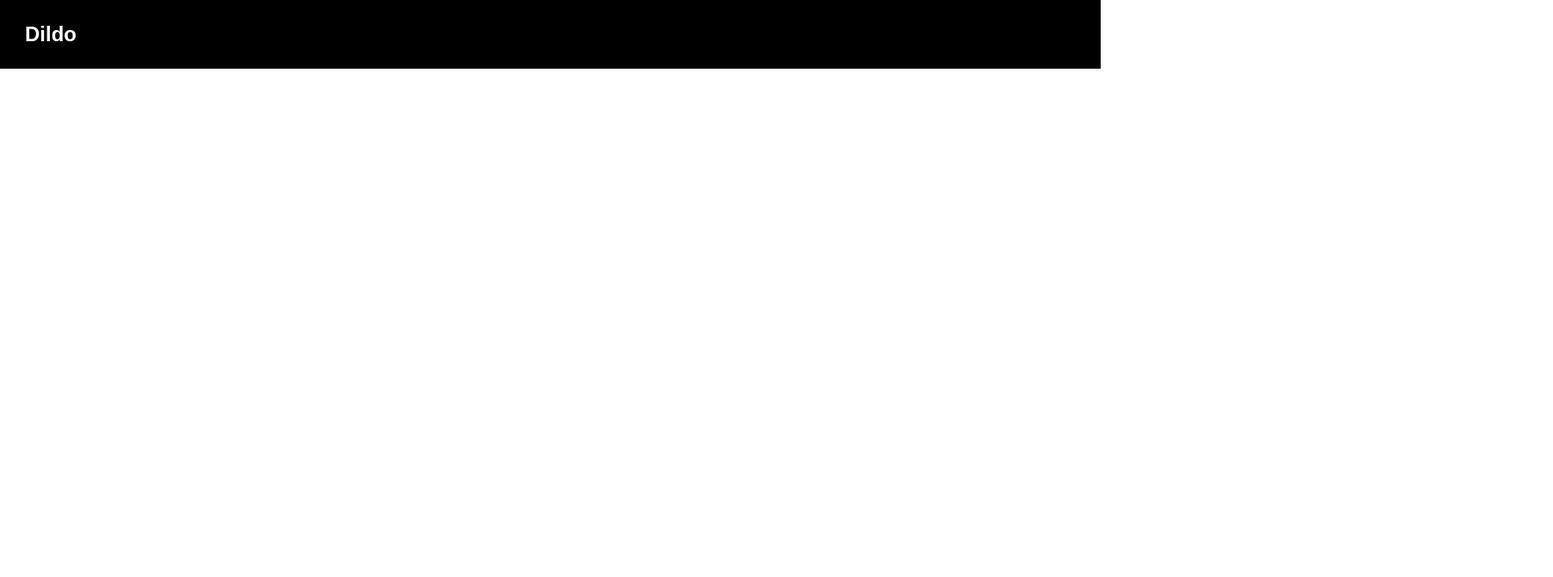
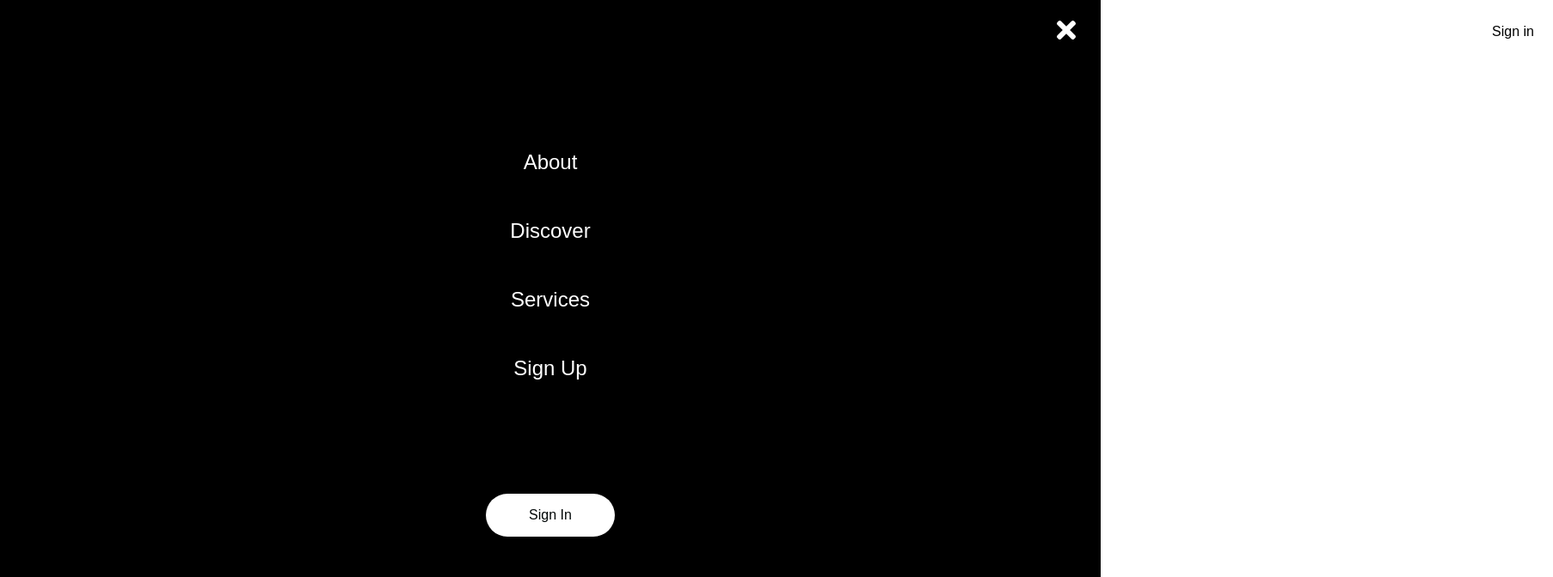
Before and after one commit to coole7801/THE-Dildo-Web-Store, a React (Create React App) app: page / in a window 1280 px wide. Shown: the top 672 px of the page at 86% size, 1806 px wide, since content can reach past the window. Built offline with nearby package versions, Linux system fonts and the light colour scheme.

Commit message:
Almost done with Burger
Opens and Closes

```diff
--- a/src/App.js
+++ b/src/App.js
@@ -2,11 +2,13 @@ import React from 'react';
 import './App.css';
 import Navbar from './components/Navbar';
 import { BrowserRouter as Router } from 'react-router-dom'
+import Sidebar from './components/Sidebar';
+import Home from './pages';
 
 function App() {
   return (
     <Router>
-      <Navbar />
+      <Home />
     </Router>
   );
 }
--- a/src/components/Navbar/Navbarelements.js
+++ b/src/components/Navbar/Navbarelement.js
@@ -42,18 +42,14 @@ export const NavLogo = styled(LinkR)`
 `;
 
 export const MobileIcon = styled.div`
-    display: none;
-
-    @media screen and(max-width: 768px) {
         display: block;
-        postion: absolute;
+        position: absolute;
         top: 0;
         right: 0;
         transform: translate(-100%, 60%);
         font-size: 1.8rem;
         cursor: pointer;
         color: #fff;
-    }
 `;
 
 export const NavMenue = styled.ul`
@@ -63,9 +59,7 @@ export const NavMenue = styled.ul`
     text-align: center;
     margin-right: -600px;
 
-    @media screen and (max-width: 768px) {
-        diplsay: none;
-    }
+        displsay: none;
 `;
 
 export const NavItem = styled.li`
@@ -82,6 +76,33 @@ export const NavLinks = styled(LinkS)`
     cursor: pointer;
 
     &.active {
-        border-bottom: 3px solid #white;
+        border-bottom: 3px solid white;
     }
 `;
+
+export const NavBtn = styled.nav`
+    display: flex;
+    align-items: center;
+    margin-right: -730px;
+    height: 93%;
+`;
+
+export const NavBtnLink = styled(LinkR)`
+    border-radius: 50px;
+    background: white;
+    white-space: nowrap;
+    padding: 10px 22px;
+    color: black;
+    font-size: 16px;
+    outline: none;
+    border: none;
+    cursor: pointer;
+    transition: all 0.2s ease-in-out;
+    text-decoration: none;
+
+    &:hover {
+        transition: all 0.2s ease-in-out;
+        background: white;
+        color: red;
+    }
+`;
--- a/src/components/Navbar/index.js
+++ b/src/components/Navbar/index.js
@@ -1,21 +1,33 @@
 import React from 'react'
 import { FaBars } from 'react-icons/fa'
-import { Nav, NavbarContainer, NavLogo, MobileIcon, NavMenue, NavItem, NavLinks } from './Navbarelements';
+import { Nav, NavbarContainer, NavLogo, MobileIcon, NavMenue, NavItem, NavLinks, NavBtn, NavBtnLink } from './Navbarelement';
 
-const Navbar = () => {
+const Navbar = ({ toggle }) => {
   return (
     <>
         <Nav>
             <NavbarContainer>
-              <NavLogo to="/">Dildo</NavLogo>
-              <MobileIcon>
+              <NavLogo to="/">Dildo Inc</NavLogo>
+              <MobileIcon onClick={toggle}>
                 <FaBars />
               </MobileIcon>
               <NavMenue>
                 <NavItem>
                   <NavLinks to='about'>About</NavLinks>
                 </NavItem>
+                <NavItem>
+                  <NavLinks to='discover'>Discover</NavLinks>
+                </NavItem>
+                <NavItem>
+                  <NavLinks to='services'>Services</NavLinks>
+                </NavItem>
+                <NavItem>
+                  <NavLinks to='signup'>Sign Up</NavLinks>
+                </NavItem>
               </NavMenue>
+              <NavBtn>
+                <NavBtnLink to='/signin'>Sign in</NavBtnLink>
+              </NavBtn>
             </NavbarContainer>
         </Nav>
     </>
--- /dev/null
+++ b/src/components/Sidebar/SidebarElements.js
@@ -0,0 +1,92 @@
+import styled from 'styled-components'
+import { Link as LinkS } from 'react-scroll';
+import { Link as LinkR } from  'react-router-dom';
+import {FaTimes} from 'react-icons/fa'
+
+export const SidebarContainer = styled.aside`
+    position: fixed;
+    z-index: 999;
+    width: 100%;
+    height: 100%;
+    background: black;
+    display: grid;
+    align-items: center;
+    top: 0;
+    left: 0;
+    transition: 0.3s ease-in-out;
+    color: black
+    opacity: ${({isOpen}) => (isOpen ? '100%':'0%')};
+    top: ${({isOpen}) => (isOpen ? '-100%':'0%')};
+`;
+
+export const CloseIcon = styled(FaTimes)`
+    color: white;
+
+    &:hover {
+        transition: 0.2s all ease-in-out;
+        color: red;
+    }
+`;
+
+export const Icon = styled.div`
+    position: absolute;
+    top: 1.2rem;
+    right: 1.5rem;
+    background: transparent;
+    font-size: 2rem;
+    cursor: pointer;
+    outline: none;
+`;
+
+export const SidebarWrapper = styled.div`
+    color: white;
+`;
+
+export const SidebarMenue = styled.ul`
+    display: grid;
+    grid-template-columns: 1fr;
+    grid-template-rows: repeat(5, 80px);
+    text-align: center;
+`;
+
+export const SidebarLink = styled(LinkS)`
+    display: absolute;
+    align-items: center;
+    font-size: 1.5rem;
+    text-decoration: none;
+    list-style: none;
+    transition: 0.2 ease-in-out;
+    text-decoration: none;
+    color: white;
+    cursor: pointer;
+
+    &:hover {
+        color: red;
+        transition: 0.2 ease-in-out;
+    }
+`;
+
+export const SideBtnWrap = styled.div`
+    display: flex;
+    justify-content: center;
+`;
+
+export const SidebarRoute = styled(LinkR)`
+    border-radius: 50px;
+    background: white;
+    white-space: nowrap;
+    padding: 16px 50px;
+    color: #010606;
+    font-size: 16px
+    outline: none;
+    border: none;
+    cursor: pointer;
+    transition: all 0.2s ease-in-out;
+    text-decoration: none;
+
+    &:hover {
+        transition: all 0.2s ease-in-out
+        background: black;
+        color: red;
+    }
+`;
--- /dev/null
+++ b/src/components/Sidebar/index.js
@@ -0,0 +1,25 @@
+import React from 'react'
+import { SidebarContainer, Icon, CloseIcon, SidebarWrapper, SidebarMenue, SidebarLink, SideBtnWrap, SidebarRoute } from './SidebarElements'
+
+const Sidebar = ({ isOpen, toggle }) => {
+  return (
+    <SidebarContainer isOpen={isOpen} onClick={toggle}>
+        <Icon onClick={toggle}>
+            <CloseIcon />
+        </Icon>
+        <SidebarWrapper>
+          <SidebarMenue>
+            <SidebarLink to='about' onClick={toggle}>About</SidebarLink>
+            <SidebarLink to='discover' onClick={toggle}>Discover</SidebarLink>
+            <SidebarLink to='services' onClick={toggle}>Services</SidebarLink>
+            <SidebarLink to='signup' onClick={toggle}>Sign Up</SidebarLink>
+            </SidebarMenue>
+          <SideBtnWrap>
+            <SidebarRoute to='/signin' onClick={toggle}>Sign In</SidebarRoute>
+          </SideBtnWrap>
+        </SidebarWrapper>
+    </SidebarContainer>
+  )
+}
+
+export default Sidebar
--- /dev/null
+++ b/src/pages/index.js
@@ -0,0 +1,21 @@
+import React, {useState} from 'react'
+import Sidebar from '../components/Sidebar'
+import Navbar from '../components/Navbar';
+
+const Home = () => {
+  const [isOpen, setisOpen] = useState(false)
+
+  const toggle = () => {
+    setisOpen(!isOpen)
+  }
+
+
+  return (
+    <>
+      <Sidebar isOpen={isOpen} toggle={toggle} />
+      <Navbar toggle={toggle} />
+    </>
+  );
+};
+
+export default Home
```
